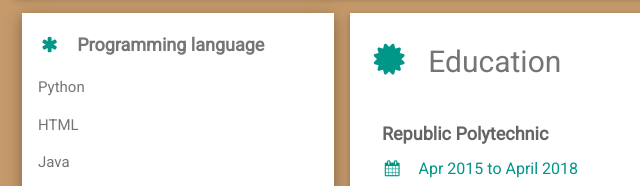
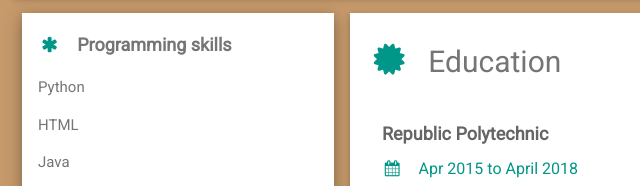
Before and after one commit to NguyenHaPhuong/NguyenHaPhuong.github.io, a plain HTML site: page MyCV.html in a window 1280 px wide. Shown: the part 386-572 px from the top of the page, 94-734 px from the left. Drawn offline with Linux system fonts and the light colour scheme.

Commit message:
Update MyCV.html

```diff
--- a/MyCV.html
+++ b/MyCV.html
@@ -68,7 +68,7 @@ footer{font-size: 20px;}
         <div class="w3-white w3-text-grey w3-card-4">
           <div class="w3-container">
 
-            <p class="w3-large"><b><i class="fa fa-asterisk fa-fw w3-margin-right w3-text-teal"></i>Programming language</b></p>
+            <p class="w3-large"><b><i class="fa fa-asterisk fa-fw w3-margin-right w3-text-teal"></i>Programming skills</b></p>
             <p>Python</p>
             <p>HTML</p>
             <p>Java</p>
```
